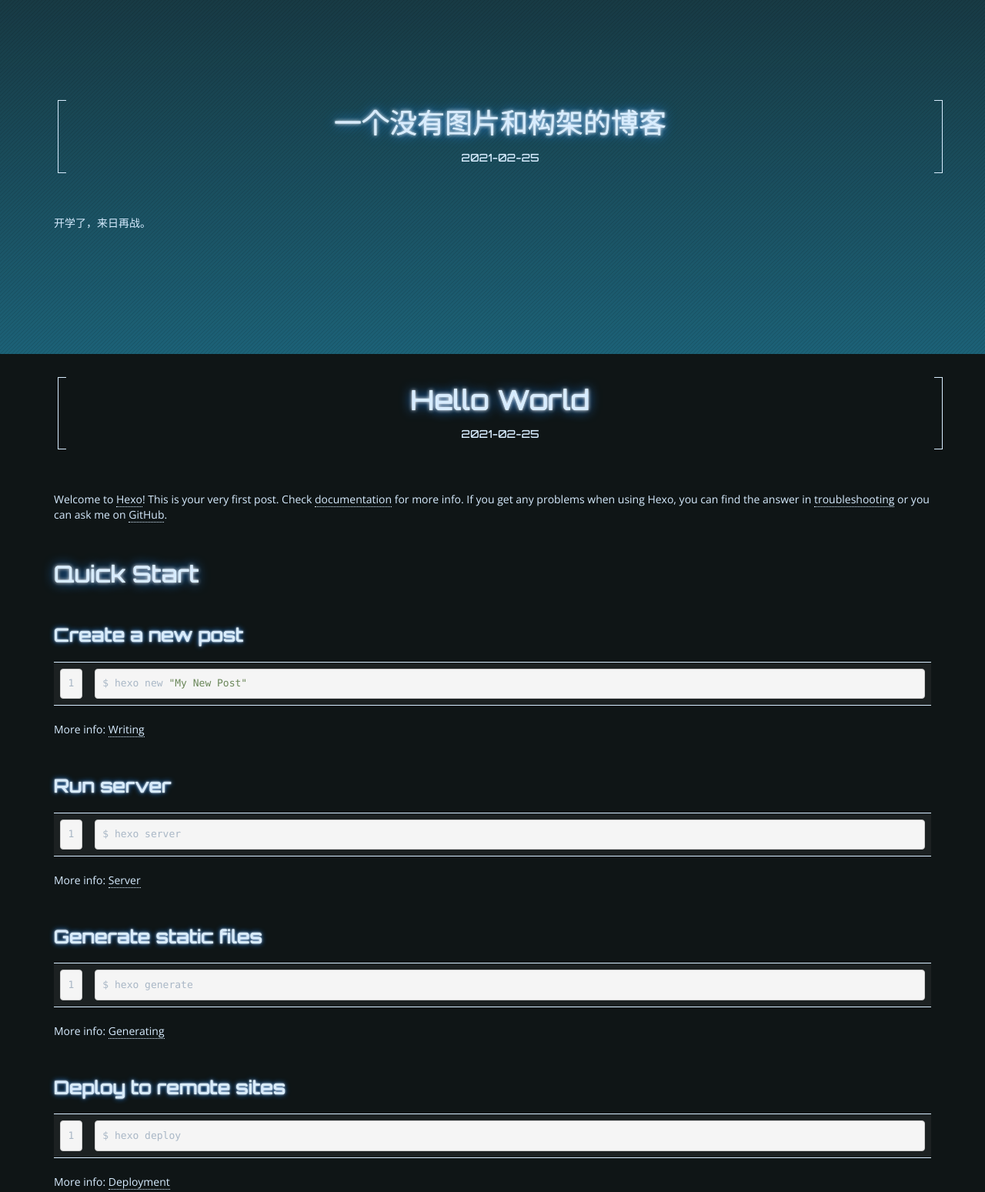
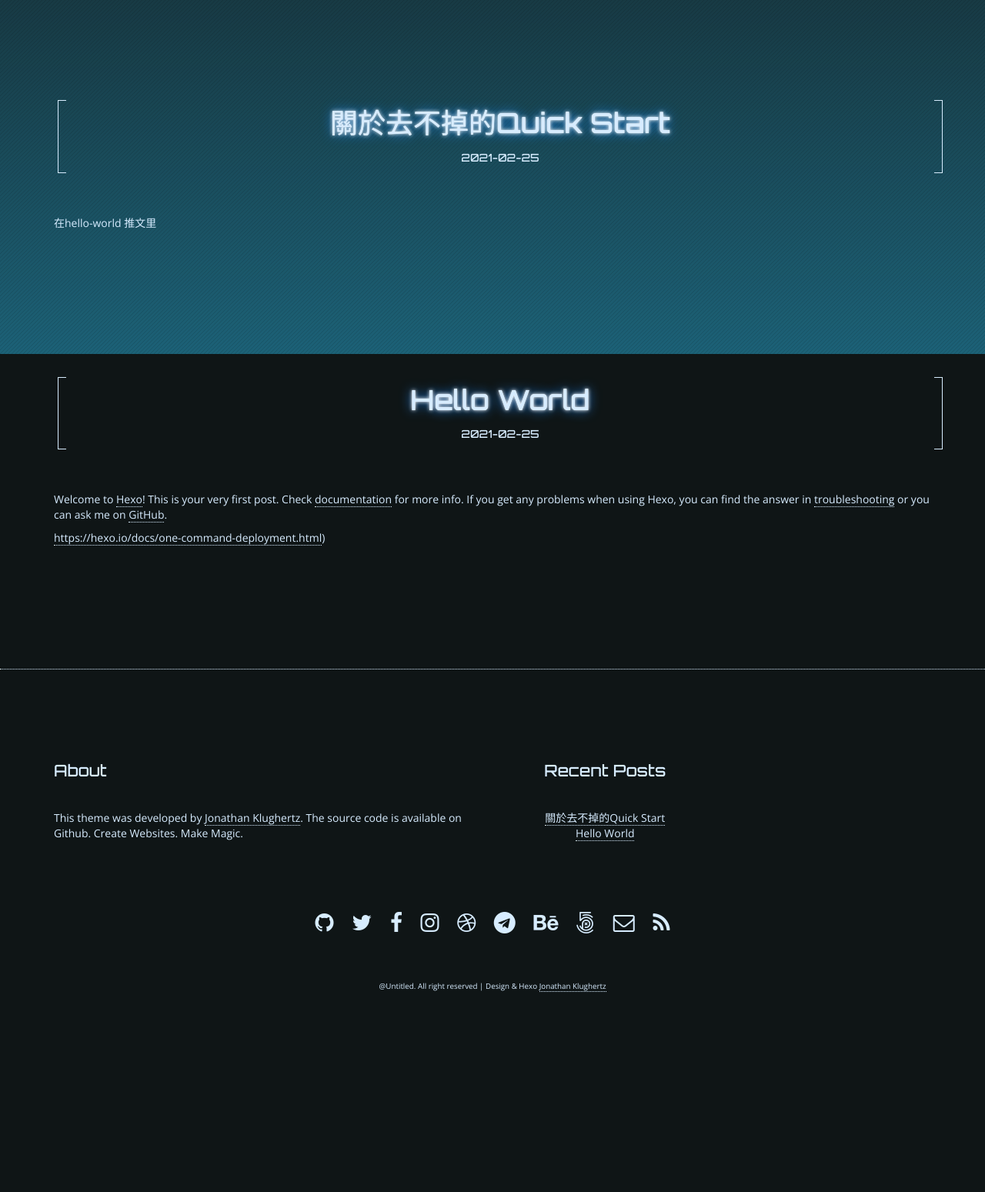
Before and after one commit to binglin832/dao, a plain HTML site: page index.html in a window 1280 px wide. Shown: the part 340-1889 px from the top of the page at 77% size. After the commit the page ends 1669 px from the top, so only its background shows below. Drawn offline with nearby package versions, Linux system fonts and the light colour scheme; files that its build step writes are made by us from their sources; files whose address does not match are found by name.

Commit message:
Site updated: 2021-02-26 14:02:29

```diff
--- a/index.html
+++ b/index.html
@@ -152,8 +152,8 @@
 
     <div class="post-header index">
         <h1 class="title">
-            <a href="/dao.github.io/2021/02/25/%E4%B8%80%E4%B8%AA%E6%B2%A1%E6%9C%89%E5%9B%BE%E7%89%87%E5%92%8C%E6%9E%84%E6%9E%B6%E7%9A%84blog/">
-                一个没有图片和构架的博客
+            <a href="/dao.github.io/2021/02/25/%E9%97%9C%E6%96%BC%E5%8E%BB%E4%B8%8D%E6%8E%89%E7%9A%84Quick%20Start/">
+                關於去不掉的Quick Start
             </a>
         </h1>
         <div class="post-info">
@@ -167,7 +167,7 @@
 
 
         <div class="content">
-            <p> 开学了，来日再战。</p>
+            <p> 在hello-world 推文里</p>
 
         </div>
 
@@ -195,18 +195,7 @@
 
         <div class="content">
             <p>Welcome to <a target="_blank" rel="noopener" href="https://hexo.io/">Hexo</a>! This is your very first post. Check <a target="_blank" rel="noopener" href="https://hexo.io/docs/">documentation</a> for more info. If you get any problems when using Hexo, you can find the answer in <a target="_blank" rel="noopener" href="https://hexo.io/docs/troubleshooting.html">troubleshooting</a> or you can ask me on <a target="_blank" rel="noopener" href="https://github.com/hexojs/hexo/issues">GitHub</a>.</p>
-<h2 id="Quick-Start"><a href="#Quick-Start" class="headerlink" title="Quick Start"></a>Quick Start</h2><h3 id="Create-a-new-post"><a href="#Create-a-new-post" class="headerlink" title="Create a new post"></a>Create a new post</h3><figure class="highlight bash"><table><tr><td class="gutter"><pre><span class="line">1</span><br></pre></td><td class="code"><pre><span class="line">$ hexo new <span class="string">&quot;My New Post&quot;</span></span><br></pre></td></tr></table></figure>
-
-<p>More info: <a target="_blank" rel="noopener" href="https://hexo.io/docs/writing.html">Writing</a></p>
-<h3 id="Run-server"><a href="#Run-server" class="headerlink" title="Run server"></a>Run server</h3><figure class="highlight bash"><table><tr><td class="gutter"><pre><span class="line">1</span><br></pre></td><td class="code"><pre><span class="line">$ hexo server</span><br></pre></td></tr></table></figure>
-
-<p>More info: <a target="_blank" rel="noopener" href="https://hexo.io/docs/server.html">Server</a></p>
-<h3 id="Generate-static-files"><a href="#Generate-static-files" class="headerlink" title="Generate static files"></a>Generate static files</h3><figure class="highlight bash"><table><tr><td class="gutter"><pre><span class="line">1</span><br></pre></td><td class="code"><pre><span class="line">$ hexo generate</span><br></pre></td></tr></table></figure>
-
-<p>More info: <a target="_blank" rel="noopener" href="https://hexo.io/docs/generating.html">Generating</a></p>
-<h3 id="Deploy-to-remote-sites"><a href="#Deploy-to-remote-sites" class="headerlink" title="Deploy to remote sites"></a>Deploy to remote sites</h3><figure class="highlight bash"><table><tr><td class="gutter"><pre><span class="line">1</span><br></pre></td><td class="code"><pre><span class="line">$ hexo deploy</span><br></pre></td></tr></table></figure>
-
-<p>More info: <a target="_blank" rel="noopener" href="https://hexo.io/docs/one-command-deployment.html">Deployment</a></p>
+<p><a target="_blank" rel="noopener" href="https://hexo.io/docs/one-command-deployment.html">https://hexo.io/docs/one-command-deployment.html</a>)</p>
 
         </div>
 
@@ -242,7 +231,7 @@
         <ul>
 
             <li>
-                <a class="footer-post" href="/dao.github.io/2021/02/25/%E4%B8%80%E4%B8%AA%E6%B2%A1%E6%9C%89%E5%9B%BE%E7%89%87%E5%92%8C%E6%9E%84%E6%9E%B6%E7%9A%84blog/">一个没有图片和构架的博客</a>
+                <a class="footer-post" href="/dao.github.io/2021/02/25/%E9%97%9C%E6%96%BC%E5%8E%BB%E4%B8%8D%E6%8E%89%E7%9A%84Quick%20Start/">關於去不掉的Quick Start</a>
             </li>
 
             <li>
```
Also changed, not shown: 2021/02/25/hello-world/index.html (+2 -13 lines), 2021/02/25/關於去不掉的Quick Start/index.html (renamed from 2021/02/25/一个没有图片和构架的blog/index.html, +7 -7 lines), archives/2021/02/index.html (+10 -10 lines), archives/2021/index.html (+10 -10 lines), archives/index.html (+10 -10 lines).
